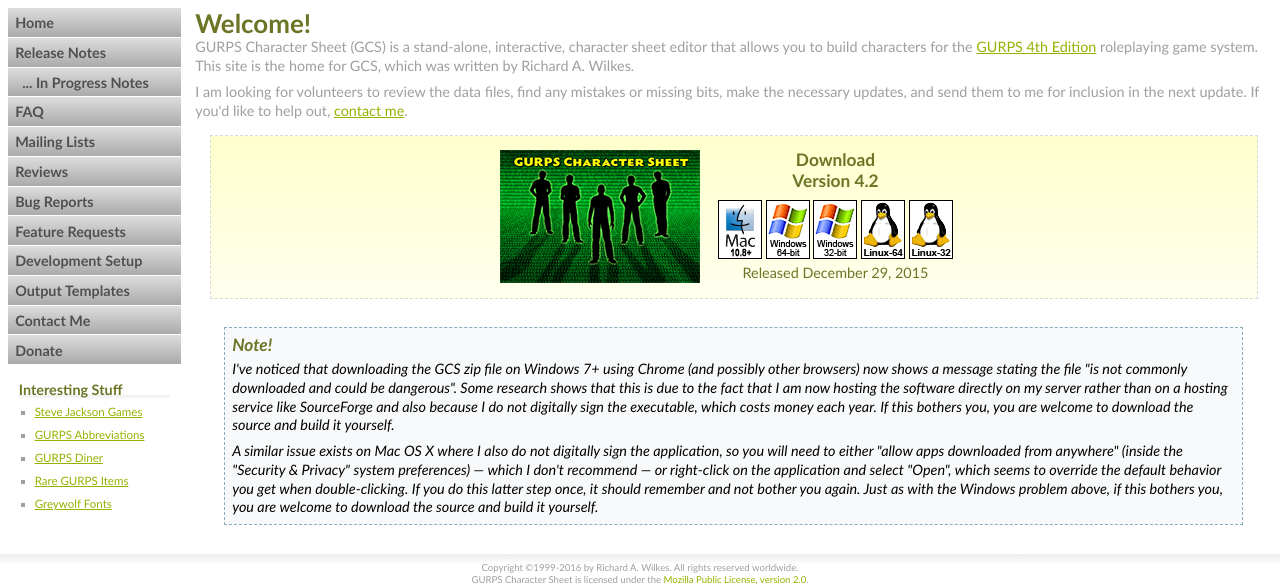
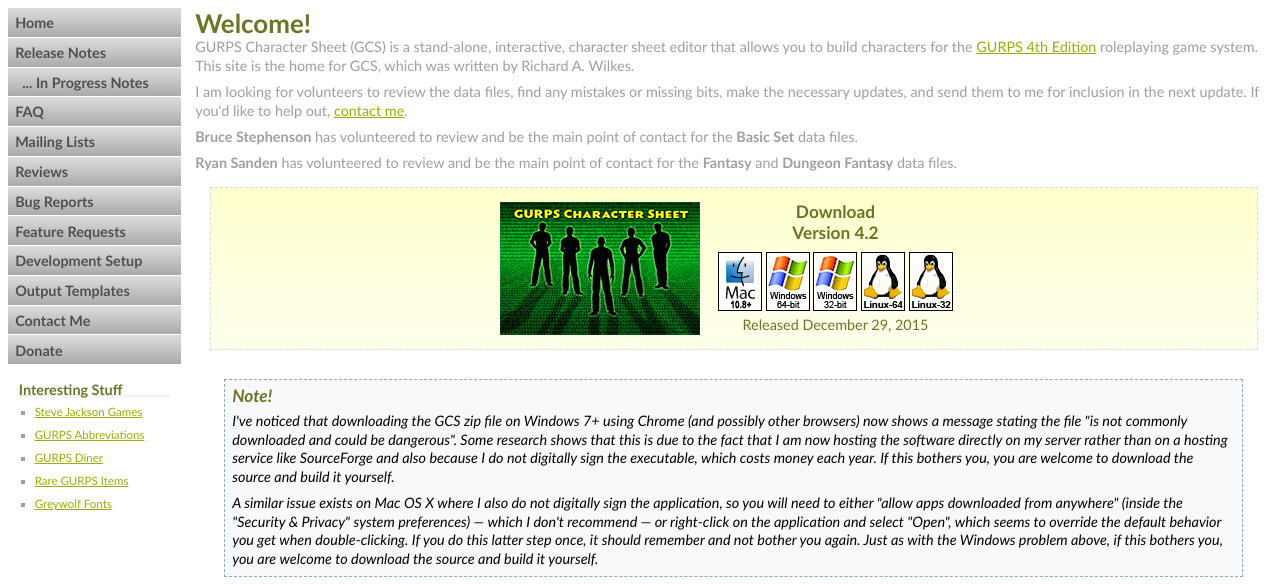
Before and after one commit to richardwilkes/gcs_web, a PHP site: page / in a window 1280 px wide. Shown: the part 56-640 px from the top of the page. Run offline with PHP 8.4, Linux system fonts and the light colour scheme.

Commit message:
Update data file ownership.

```diff
--- a/index.php
+++ b/index.php
@@ -17,6 +17,9 @@
 				<p>I am looking for volunteers to review the data files, find any mistakes or missing bits, make the necessary
 					updates, and send them to me for inclusion in the next update. If you'd like to help out,
 					<a href="mailto:rich@trollworks.com">contact me</a>.</p>
+
+				<p><b>Bruce Stephenson</b> has volunteered to review and be the main point of contact for the <b>Basic Set</b> data files.</p>
+				<p><b>Ryan Sanden</b> has volunteered to review and be the main point of contact for the <b>Fantasy</b> and <b>Dungeon Fantasy</b> data files.</p>
 
 				<div class="box">
 					<img id="logo" src="images/logo.gif" title="GURPS Character Sheet" />
```
